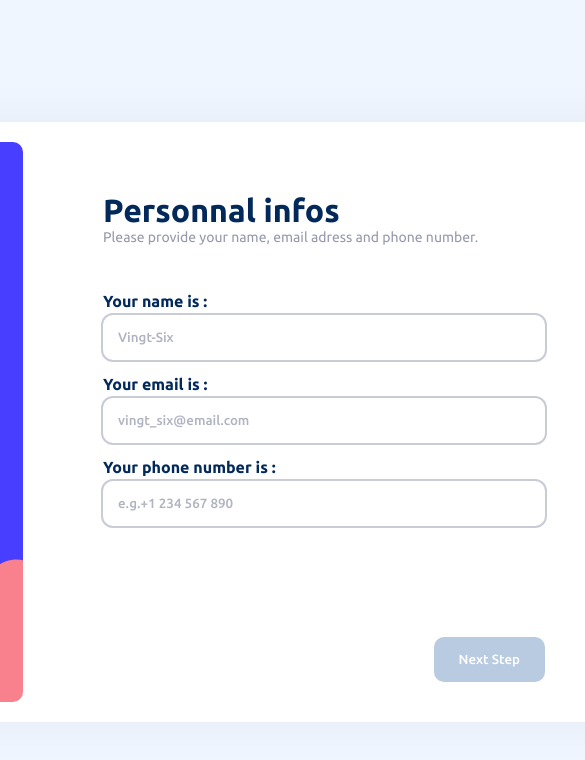
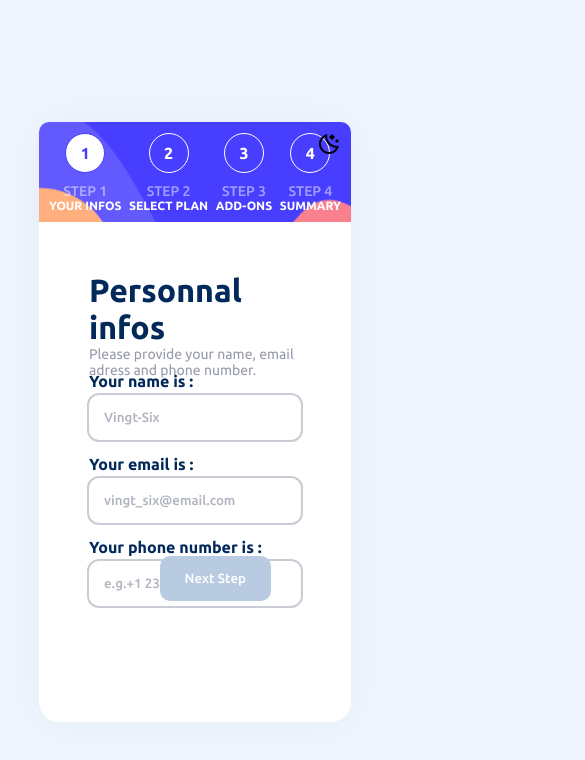
Before and after one commit to Chozen-Wealth/projet-state, a React (Vite) app: page / in a window 390 px wide. Shown: the top 760 px of the page, 585 px wide, since content can reach past the window. Built offline with nearby package versions, Linux system fonts and the light colour scheme.

Commit message:
responsive sidebar presque

```diff
--- a/src/App.css
+++ b/src/App.css
@@ -31,3 +31,13 @@
 .Light {
     fill: white;
 }
+@media (max-width:910px) {
+    .App {
+        flex-direction: column;
+        width: 80%;
+        padding: 0px;
+    }
+    .AppDroite {
+        width: 100%;
+    }
+}
--- a/src/components/infos/infos.css
+++ b/src/components/infos/infos.css
@@ -84,3 +84,9 @@
     background-color: hsla(0, 0%, 0%, 0.479);
     color: rgb(117, 117, 117);
 }
+@media (max-width:910px) {
+    .infos {
+        padding-left: 50px;
+        padding-right: 50px;
+    }
+}
--- a/src/components/sidebar/sidebar.css
+++ b/src/components/sidebar/sidebar.css
@@ -52,3 +52,35 @@
     border-color: rgb(72, 62, 255);
 
 }
+
+@media (max-width:910px) {
+    .sidebar {
+        width: 100%;
+        height: 100px;
+        flex-direction: row;
+        gap: 0px;
+        padding-top: 0px;
+        background-position: 20% 74%;
+        justify-content: space-between;
+        padding-left: 10px;
+        padding-right: 10px;
+        border-radius: 10px 10px 0px 0px;
+    }
+    .opt {
+        margin-left: 0;
+        gap: 10px;
+        flex-direction: column;
+        justify-content: center;
+        align-items: center;
+    }
+    .optBubble{
+        min-height: 26px;
+        min-width: 26px;
+    }
+    .optTitle {
+        font-size: 12px;
+    }
+    .optText {
+        align-items: center;
+    }
+}
```
Also changed, not shown: src/responsive.css (added).
